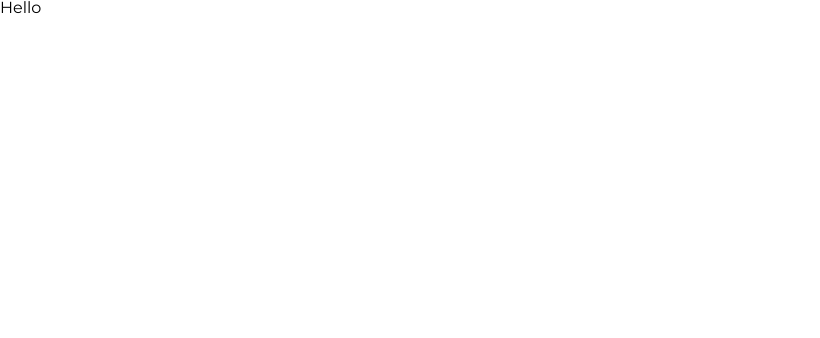
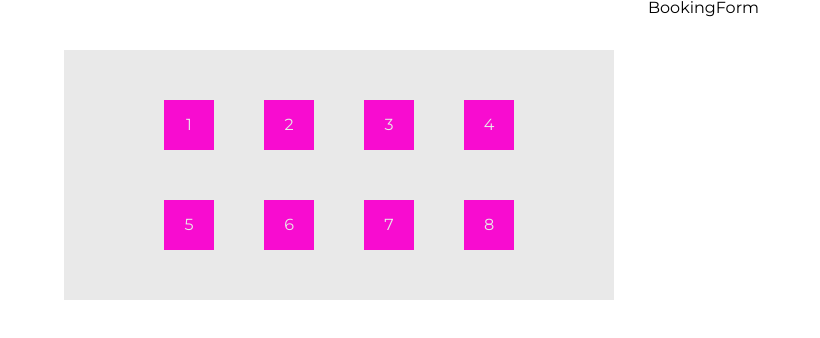
Before and after one commit to tetiana-kozak/restaurant-booking-system, a React (Create React App) app: page / in a window 1280 px wide. Shown: the top 338 px of the page, without its empty margins (0-820 px from the left). Built offline with nearby package versions, Linux system fonts and the light colour scheme.

Commit message:
add: UserReservePage with 8 static tables

```diff
--- a/src/MainRoutes.tsx
+++ b/src/MainRoutes.tsx
@@ -1,14 +1,14 @@
 import { Routes, Route } from 'react-router-dom'
 import InnerContent from './components/InnerContent/InnerContent'
+import UserReservePage from 'pages/UserReservePage/UserReservePage'
 
 type Props = {}
 
 const MainRoutes = (props: Props) => {
-  const firstElement = <div>Hello</div>
   return (
     <Routes>
       <Route path="/" element={<InnerContent />}>
-        <Route index element={firstElement} />
+        <Route index element={<UserReservePage />} />
       </Route>
     </Routes>
   )
--- /dev/null
+++ b/src/components/BookingForm/BookingForm.tsx
@@ -0,0 +1,5 @@
+type Props = {}
+const BookingForm = (props: Props) => {
+  return <div>BookingForm</div>
+}
+export default BookingForm
--- /dev/null
+++ b/src/components/Tables/Tables.scss
@@ -0,0 +1,21 @@
+.tables-container {
+  margin-top: 50px;
+  width: 550px;
+  height: 250px;
+  background: #e9e9e9;
+  position: relative;
+
+  .table {
+    position: absolute;
+    width: 50px;
+    height: 50px;
+    background-color: #f80cd0;
+    display: flex;
+    align-items: center;
+    justify-content: center;
+
+    .table-id {
+      color: #e9e9e9;
+    }
+  }
+}
--- /dev/null
+++ b/src/components/Tables/TablesContainer.tsx
@@ -0,0 +1,32 @@
+import './Tables.scss'
+
+type Props = {}
+
+const TablesContainer = (props: Props) => {
+  const tablesArray = [
+    { id: '1', positionX: '100px', positionY: '50px' },
+    { id: '2', positionX: '200px', positionY: '50px' },
+    { id: '3', positionX: '300px', positionY: '50px' },
+    { id: '4', positionX: '400px', positionY: '50px' },
+    { id: '5', positionX: '100px', positionY: '150px' },
+    { id: '6', positionX: '200px', positionY: '150px' },
+    { id: '7', positionX: '300px', positionY: '150px' },
+    { id: '8', positionX: '400px', positionY: '150px' },
+  ]
+
+  return (
+    <div className="tables-container">
+      {tablesArray.map((table) => (
+        <div
+          className="table"
+          key={table.id}
+          id={table.id}
+          style={{ left: table.positionX, top: table.positionY }}
+        >
+          <span className="table-id">{table.id}</span>
+        </div>
+      ))}
+    </div>
+  )
+}
+export default TablesContainer
--- /dev/null
+++ b/src/pages/UserReservePage/UserReservePage.tsx
@@ -0,0 +1,20 @@
+import { Container, Grid } from '@mui/material'
+import BookingForm from 'components/BookingForm/BookingForm'
+import TablesContainer from 'components/Tables/TablesContainer'
+
+type Props = {}
+const UserReservePage = (props: Props) => {
+  return (
+    <Container>
+      <Grid container spacing={2}>
+        <Grid item xs={6}>
+          <TablesContainer />
+        </Grid>
+        <Grid item xs={6}>
+          <BookingForm />
+        </Grid>
+      </Grid>
+    </Container>
+  )
+}
+export default UserReservePage
```
